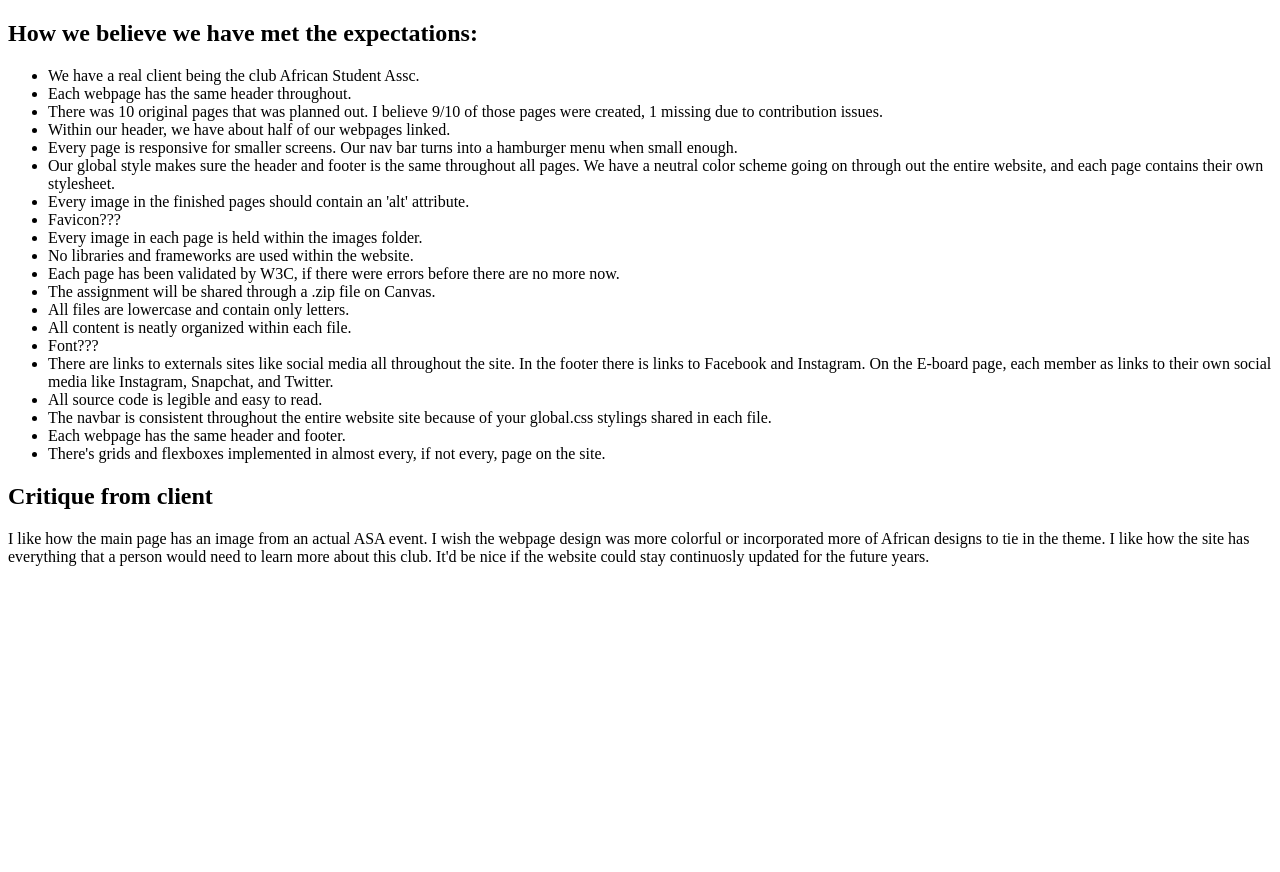
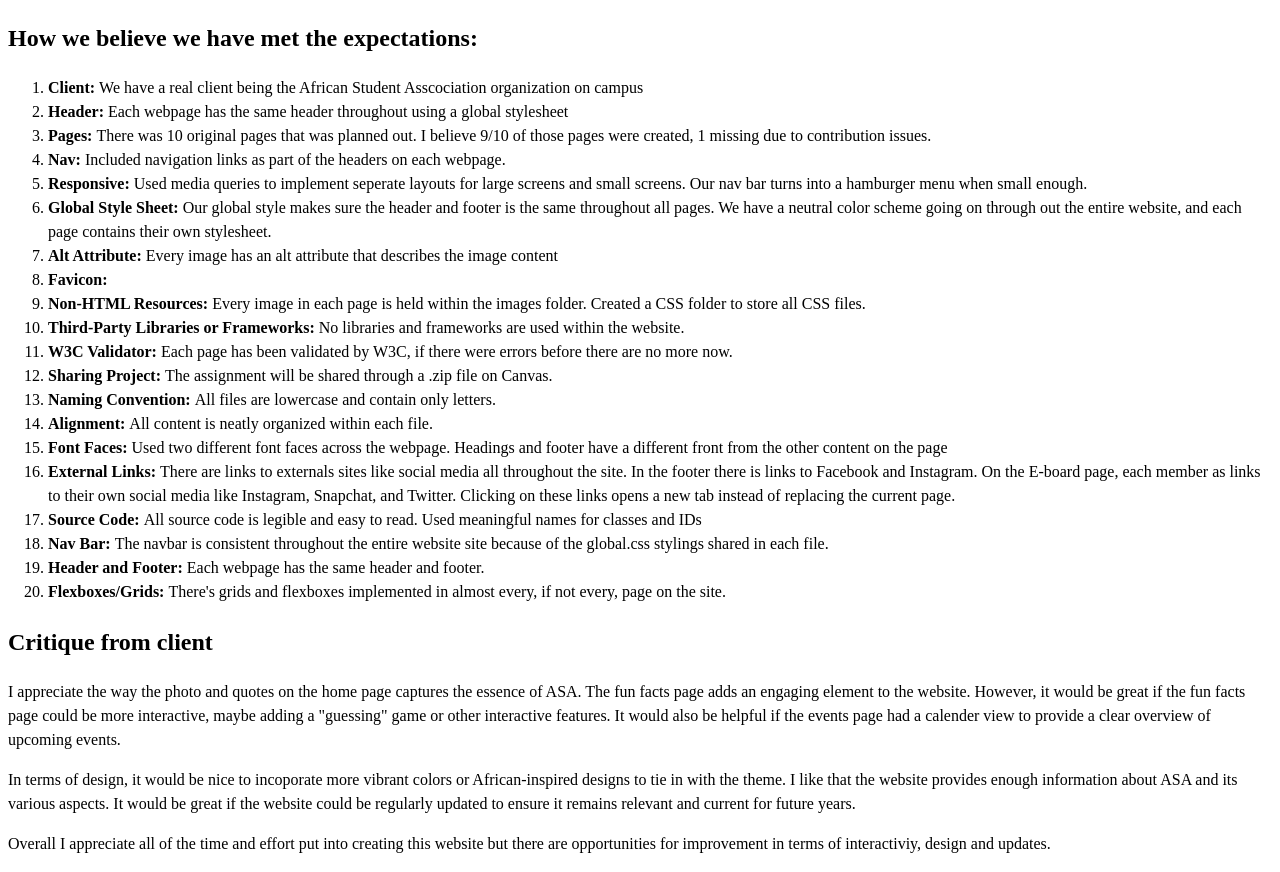
Before and after one commit to oadegokee/African-Student-Association, a PHP site: page /report.html in a window 1280 px wide. Before the commit the page ends 566 px from the top, so only its background shows below. Run offline with PHP 8.4, Linux system fonts and the light colour scheme.

Commit message:
updated report.html page

```diff
--- a/css/global.css
+++ b/css/global.css
@@ -4,10 +4,15 @@
     padding: 0;
   }
 
+  body {
+    font-family: 'Times New Roman', Times, serif;
+  }
+
  .header, .footer {
     background: #8d5b4c;
     overflow: scroll;
     font-size: 1em;
+    font-family: "Georgia", serif;
   }
 
   a, a:hover {
--- a/report.html
+++ b/report.html
@@ -6,36 +6,51 @@
     <meta name="viewport" content="width=device-width, initial-scale=1.0">
     <title>Report</title>
 </head>
-<body>
+<body style="line-height: 1.5;">
     <div>
         <h2>How we believe we have met the expectations:</h2>
-        <ul>
-            <li>We have a real client being the club African Student Assc.</li>
-            <li>Each webpage has the same header throughout.</li>
-            <li>There was 10 original pages that was planned out. I believe 9/10 of those pages were created, 1 missing due to contribution issues.</li>
-            <li>Within our header, we have about half of our webpages linked.</li>
-            <li>Every page is responsive for smaller screens. Our nav bar turns into a hamburger menu when small enough.</li>
-            <li>Our global style makes sure the header and footer is the same throughout all pages. We have a neutral color scheme going on through out the entire website, and each page contains their own stylesheet.</li>
-            <li>Every image in the finished pages should contain an 'alt' attribute.</li>
-            <li>Favicon???</li>
-            <li>Every image in each page is held within the images folder.</li>
-            <li>No libraries and frameworks are used within the website.</li>
-            <li>Each page has been validated by W3C, if there were errors before there are no more now.</li>
-            <li>The assignment will be shared through a .zip file on Canvas.</li>
-            <li>All files are lowercase and contain only letters.</li>
-            <li>All content is neatly organized within each file.</li>
-            <li>Font???</li>
-            <li>There are links to externals sites like social media all throughout the site. In the footer there is links to Facebook and Instagram. On the E-board page, each member as links to their own social media like Instagram, Snapchat, and Twitter.</li>
-            <li>All source code is legible and easy to read.</li>
-            <li>The navbar is consistent throughout the entire website site because of your global.css stylings shared in each file.</li>
-            <li>Each webpage has the same header and footer.</li>
-            <li>There's grids and flexboxes implemented in almost every, if not every, page on the site.</li>
-        </ul>
+        <ol>
+            <li><b>Client: </b>We have a real client being the African Student Asscociation organization on campus</li>
+            <li><b>Header: </b>Each webpage has the same header throughout using a global stylesheet</li>
+            <li><b>Pages: </b>There was 10 original pages that was planned out. I believe 9/10 of those pages were created, 1 missing due to contribution issues.</li>
+            <li><b>Nav: </b>Included navigation links as part of the headers on each webpage.</li>
+            <li><b>Responsive: </b>Used media queries to implement seperate layouts for large screens and small screens. Our nav bar turns into a hamburger menu when small enough.</li>
+            <li><b>Global Style Sheet: </b>Our global style makes sure the header and footer is the same throughout all pages. We have a neutral color scheme going on through out the entire website, and each page contains their own stylesheet.</li>
+            <li><b>Alt Attribute: </b>Every image has an alt attribute that describes the image content</li>
+            <li><b>Favicon: </b></li>
+            <li><b>Non-HTML Resources: </b>Every image in each page is held within the images folder. Created a CSS folder to store all CSS files.</li>
+            <li><b>Third-Party Libraries or Frameworks: </b>No libraries and frameworks are used within the website.</li>
+            <li><b>W3C Validator: </b>Each page has been validated by W3C, if there were errors before there are no more now.</li>
+            <li><b>Sharing Project: </b>The assignment will be shared through a .zip file on Canvas.</li>
+            <li><b>Naming Convention: </b>All files are lowercase and contain only letters.</li>
+            <li><b>Alignment: </b>All content is neatly organized within each file.</li>
+            <li><b>Font Faces: </b>Used two different font faces across the webpage. Headings and footer have a different front from the other content on the page</li>
+            <li><b>External Links: </b>There are links to externals sites like social media all throughout the site. In the footer there is links to Facebook and Instagram. On the E-board page, each member as links to their own social media like Instagram, Snapchat, and Twitter. Clicking on these links opens a new tab instead of replacing the current page.</li>
+            <li><b>Source Code: </b>All source code is legible and easy to read. Used meaningful names for classes and IDs</li>
+            <li><b>Nav Bar: </b>The navbar is consistent throughout the entire website site because of the global.css stylings shared in each file.</li>
+            <li><b>Header and Footer: </b>Each webpage has the same header and footer.</li>
+            <li><b>Flexboxes/Grids: </b>There's grids and flexboxes implemented in almost every, if not every, page on the site.</li>
+				</ol>
     </div>
 
     <div>
         <h2>Critique from client</h2>
-        <p>I like how the main page has an image from an actual ASA event. I wish the webpage design was more colorful or incorporated more of African designs to tie in the theme. I like how the site has everything that a person would need to learn more about this club. It'd be nice if the website could stay continuosly updated for the future years.</p>
+				<p>
+					I appreciate the way the photo and quotes on the home page captures the essence of ASA. The fun facts page
+					adds an engaging element to the website. However, it would be great if the fun facts page could be more interactive,
+					maybe adding a "guessing" game or other interactive features. It would also be helpful if the events page had a calender
+					view to provide a clear overview of upcoming events.
+				</p>
+				<p>
+					In terms of design, it would be nice to incoporate more vibrant colors or African-inspired designs to tie in with the theme.
+					I like that the website provides enough information about ASA and its various aspects. It would be great if the website could be
+					regularly updated to ensure it remains relevant and current for future years.
+				</p>
+				<p>
+					Overall I appreciate all of the time and effort put into creating this website but there are opportunities for improvement in terms
+					of interactiviy, design and updates.
+				</p>
+
     </div>
 
 </body>
```
